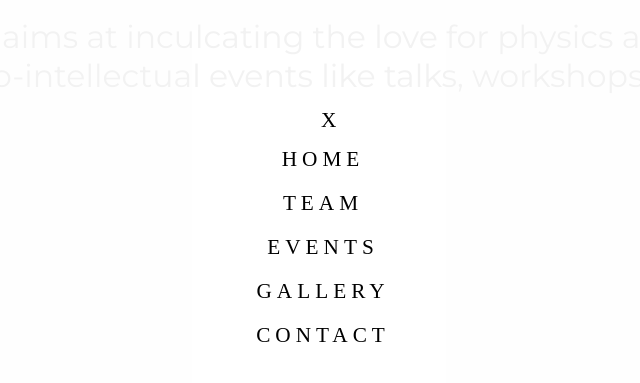
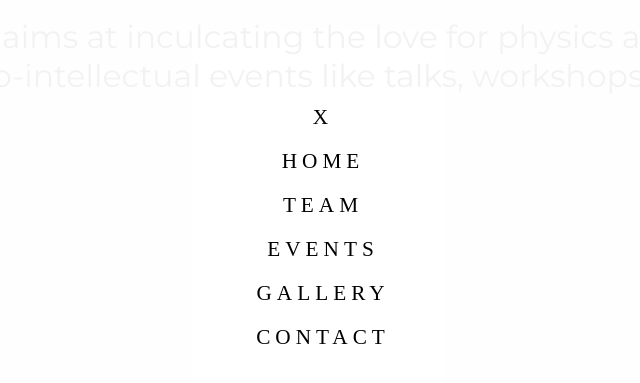
Before and after one commit to adithyarao3103/Physics-Club-Website-Trial, a Jekyll site: the page built from index.html, in a window 1280 px wide. Shown: the part 225-608 px from the top of the page, without its empty margins (317-957 px from the left). Built offline with Jekyll 4.4.1, drawn with Linux system fonts in a browser that asks for light colours; some web fonts are replaced.

Commit message:
Update fixed.css

```diff
--- a/assets/css/fixed.css
+++ b/assets/css/fixed.css
@@ -42,8 +42,6 @@
 }
 
 .close{
-	width: 20px;
-	height: 20px;
 	border-radius: 50%;
 	border: 2px solid white;
 	transition: all 0.5s;
```
